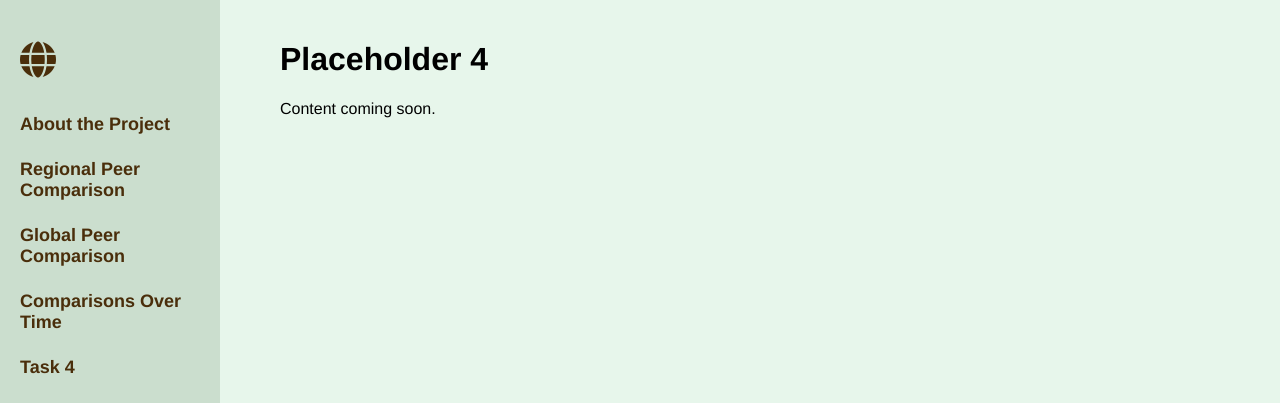
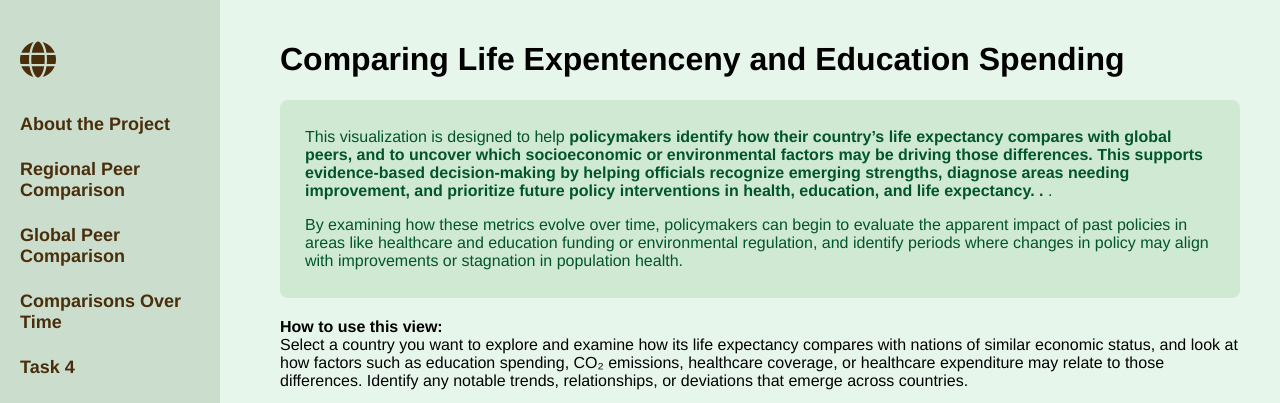
Before and after one commit to themansugashane/datasci-209-final-proj, a Flask app: page /task_4 in a window 1280 px wide; the page is wider, and only the part inside the window is pictured. Shown: the top 403 px of that part. Run offline with Flask 3, Linux system fonts and the light colour scheme.

Commit message:
task4 completed

```diff
--- a/templates/task_4.html
+++ b/templates/task_4.html
@@ -1,5 +1,32 @@
 {% extends "base.html" %}
 {% block content %}
-<h1>Placeholder 4</h1>
-<p>Content coming soon.</p>
+<h1>Comparing Life Expentenceny and Education Spending</h1>
+
+<!-- Intro / User Goal -->
+    <div class="info-box">
+        <p>
+            This visualization is designed to help <strong> policymakers identify how their country’s life expectancy compares with global peers, and to uncover which socioeconomic or environmental factors may be driving those differences. This supports evidence-based decision-making by helping officials recognize emerging strengths, diagnose areas needing improvement, and prioritize future policy interventions in health, education, and life expectancy.
+.
+            </strong>.
+        </p>
+        <p>
+            By examining how these metrics evolve over time, policymakers can begin to evaluate the apparent impact of past policies in areas like
+            healthcare and education funding or environmental regulation, and identify periods where changes in policy may align with improvements
+            or stagnation in population health.
+        </p>
+    </div>
+
+    <!-- Visualization -->
+    <div class="viz-box">
+        <p>
+            <strong>How to use this view:</strong><br>
+            Select a country you want to explore and examine how its life expectancy compares with nations of similar economic status, and look at how factors such as education spending, CO₂ emissions, healthcare coverage, or healthcare expenditure may relate to those differences. Identify any notable trends, relationships, or deviations that emerge across countries.
+        </p>
+
+        <iframe width="1400" height="1000" frameborder="0"
+                src="https://public.tableau.com/app/profile/shane.brooks6949/viz/Task4updated_17645990438230/Dashboard1?publish=yes">
+        </iframe>
+    </div>
+
+</div>
 {% endblock %}
```
